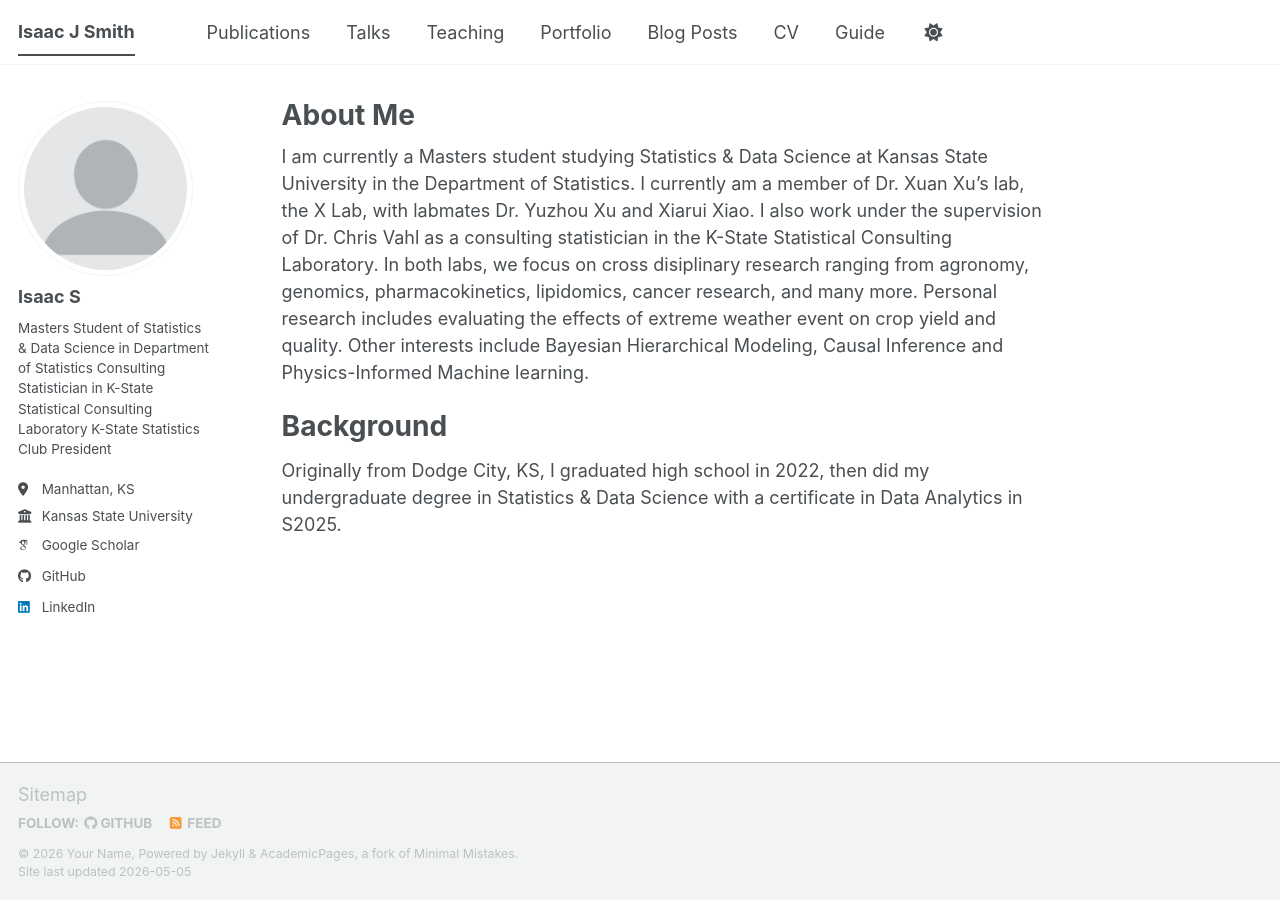
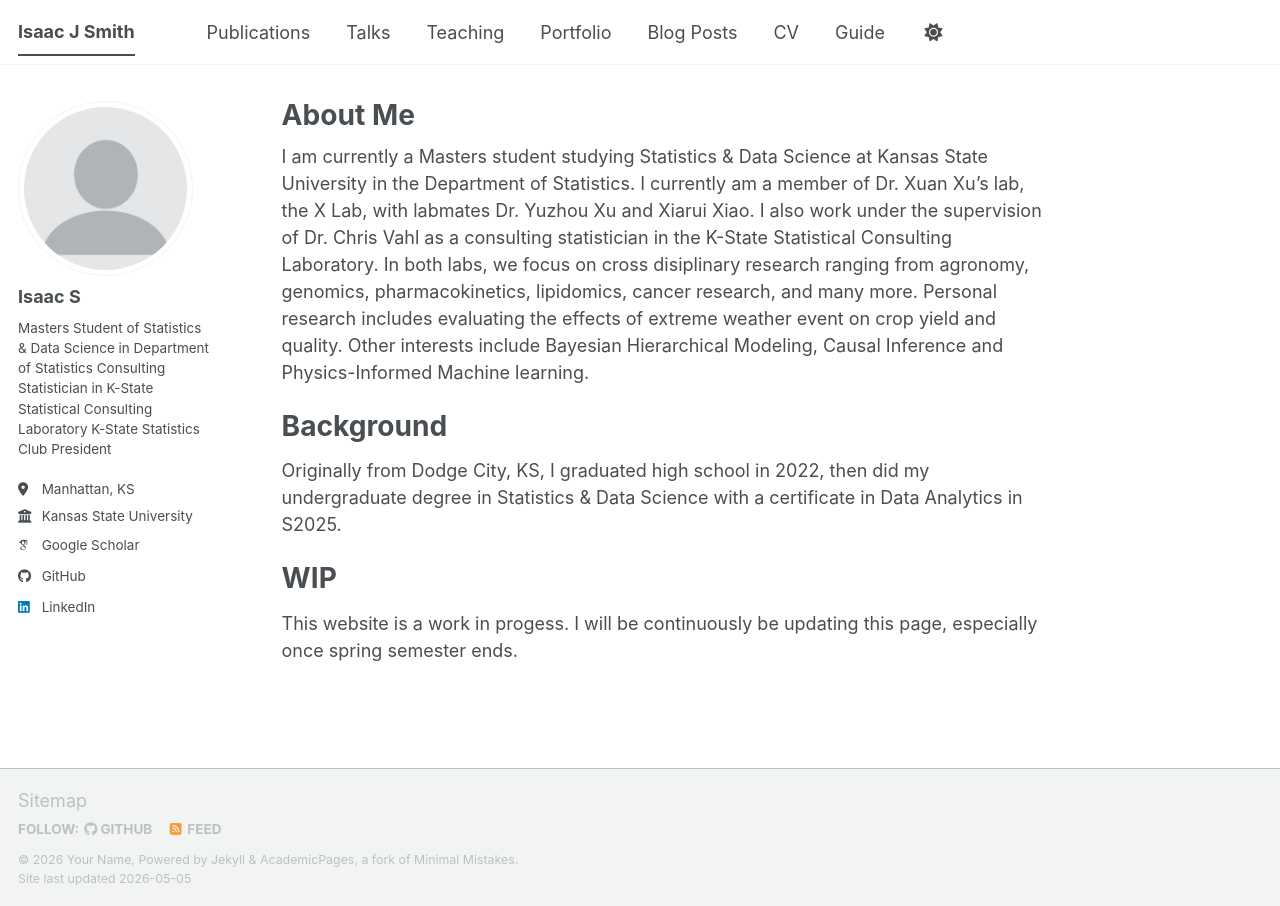
Before and after one commit to isaacu92/isaacu92.github.io, a Jekyll site: the page built from _pages/about.md, in a window 1280 px wide. Built offline with Jekyll 4.4.1, drawn with Linux system fonts in a browser that asks for light colours; some web fonts are replaced; a script bundle is joined from its source files by our own code; library files that are not in the unit come from our copies.

Commit message:
Update about.md

```diff
--- a/_pages/about.md
+++ b/_pages/about.md
@@ -12,3 +12,7 @@ I am currently a Masters student studying Statistics & Data Science at Kansas St
 Background
 ======
 Originally from Dodge City, KS, I graduated high school in 2022, then did my undergraduate degree in Statistics & Data Science with a certificate in Data Analytics in S2025.
+
+WIP
+======
+This website is a work in progess. I will be continuously be updating this page, especially once spring semester ends.
```
